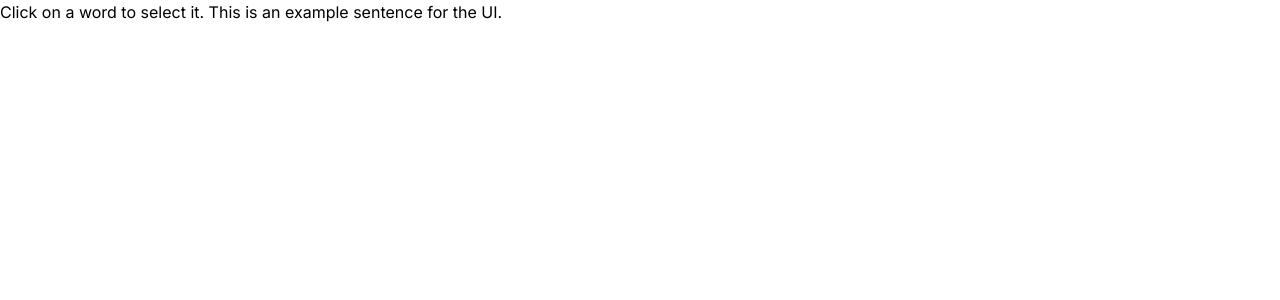
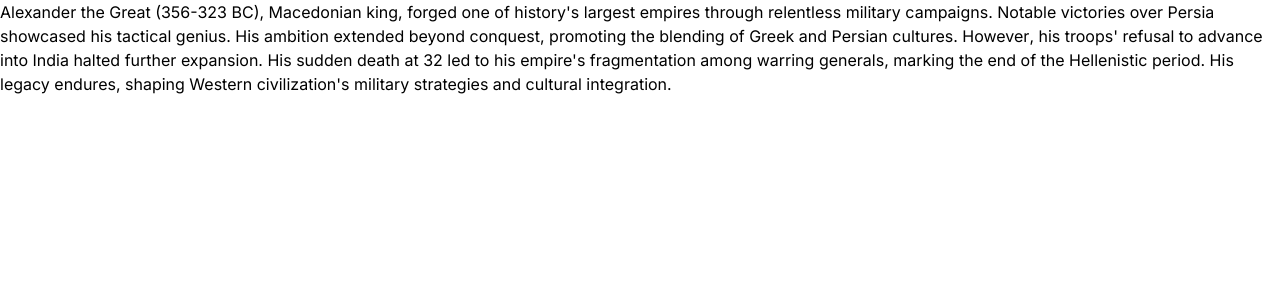
Before and after one commit to SerkanToraman/wordsHighlighting, a Next.js app: page /home in a window 1280 px wide. Shown: the top 300 px of the page. Built offline with nearby package versions, Linux system fonts and the light colour scheme.

Commit message:
Complete word selection and first stage of the redux

```diff
--- /dev/null
+++ b/src/app/flashcard/page.tsx
@@ -0,0 +1,17 @@
+"use client";
+import React from "react";
+import { useWordSelector } from "@/store/store";
+
+const Page: React.FC = () => {
+  const savedWords = useWordSelector((state) => state.wordReducer.savedWords);
+  return (
+    <div>
+      <h1>a</h1>
+      {savedWords.map((word, index) => (
+        <p key={index}>{word}</p>
+      ))}
+    </div>
+  );
+};
+
+export default Page;
--- a/src/app/globals.css
+++ b/src/app/globals.css
@@ -1,3 +1,8 @@
 @tailwind base;
 @tailwind components;
 @tailwind utilities;
+
+body {
+  width: 100%;
+  overflow-x: hidden;
+}
--- a/src/app/home/page.tsx
+++ b/src/app/home/page.tsx
@@ -1,64 +1,154 @@
 "use client";
-import React, { useRef, useState } from "react";
+import React, { useRef, useState, useEffect } from "react";
+import { useDispatch } from "react-redux";
+import { addWord } from "@/store/features/word-slice";
+import { useWordSelector } from "@/store/store";
 
 const Page: React.FC = () => {
-  const selectableText = useRef<HTMLParagraphElement>(null);
+  const dispatch = useDispatch();
+  const savedWords = useWordSelector((state) => state.wordReducer.savedWords);
   const [startPosition, setStartPosition] = useState<number | null>(null);
-  const [endPosition, setEndPosition] = useState<number | null>(null);
+  const [selectedPhrase, setSelectedPhrase] = useState<string>("");
+  const [selectedWords, setSelectedWords] = useState<number[]>([]);
+  const [showModal, setShowModal] = useState(false);
+  const [modalPosition, setModalPosition] = useState({ top: 0, left: 0 });
+  const modalRef = useRef<HTMLDivElement>(null);
 
-  const handleMouseUp = () => {
-    if (startPosition !== null && endPosition !== null) {
-      console.log("startPosition", startPosition);
-      console.log("endPosition", endPosition);
-      const fullText = selectableText.current?.innerText;
-      const words = sentence.split(" ");
-      const selectedPhrase =
-        startPosition < endPosition
-          ? words.slice(startPosition, endPosition + 1).join(" ")
-          : words.slice(endPosition, startPosition + 1).join(" ");
-      if (selectedPhrase) {
-        alert("Selected phrase: " + selectedPhrase);
-      }
-      setStartPosition(null);
-      setEndPosition(null);
-    }
+  const handleAddToFlashcards = (word: string) => {
+    dispatch(addWord(word));
   };
-  const handleMouseDown = (
-    e: React.MouseEvent<HTMLSpanElement, MouseEvent>,
-    word: string
-  ) => {
-    const words = sentence.split(" ");
-    const startPosition = words.indexOf(word);
-    if (startPosition !== -1) {
-      setStartPosition(startPosition);
+
+  const handlePageClick = (e: MouseEvent) => {
+    const target = e.target as HTMLElement;
+    if (
+      showModal &&
+      !(modalRef.current?.contains(target) || target.closest("span"))
+    ) {
+      setShowModal(false);
     }
   };
 
-  const handleMouseMove = (
+  useEffect(() => {
+    window.addEventListener("click", handlePageClick);
+    return () => {
+      window.removeEventListener("click", handlePageClick);
+    };
+  }, [showModal]);
+
+  const handleMouseUp = (
     e: React.MouseEvent<HTMLSpanElement, MouseEvent>,
-    word: string
+    cleanWord: string,
+    index: number
   ) => {
-    const words = sentence.split(" ");
-    const endPosition = words.indexOf(word);
-    if (endPosition !== -1) {
-      setEndPosition(endPosition);
+    if (startPosition !== null) {
+      const selected = Array.from(
+        { length: Math.abs(index - startPosition) + 1 },
+        (_, i) => Math.min(index, startPosition) + i
+      );
+      setSelectedWords(selected);
+      const selectedWordList = selected
+        .map((i) => sentence.split(" ")[i].replace(/[^\w\s'()-]$/, ""))
+        .join(" ");
+      console.log("Selected words:", selectedWordList);
+      setSelectedPhrase(selectedWordList);
     }
+    setTimeout(() => {
+      const firstSpan = document.querySelector(
+        `span:nth-child(${Math.min(startPosition as number, index) + 1})`
+      ) as HTMLElement;
+      const lastSpan = document.querySelector(
+        `span:nth-child(${Math.max(startPosition as number, index) + 1})`
+      ) as HTMLElement;
+
+      if (firstSpan && lastSpan) {
+        const firstSpanPosition = firstSpan.getBoundingClientRect();
+        const lastSpanPosition = lastSpan.getBoundingClientRect();
+
+        const top =
+          Math.min(firstSpanPosition.top, lastSpanPosition.top) +
+          window.scrollY +
+          30;
+
+        const left =
+          (firstSpanPosition.left + lastSpanPosition.right) / 2 +
+          window.scrollX -
+          80;
+
+        setShowModal(true);
+        setModalPosition({
+          top: top,
+          left: left,
+        });
+      }
+    }, 0);
+  };
+
+  useEffect(() => {
+    console.log(selectedWords);
+    console.log(showModal);
+  }, [selectedWords]);
+
+  const handleMouseDown = (
+    e: React.MouseEvent<HTMLSpanElement, MouseEvent>,
+    cleanWord: string,
+    index: number
+  ) => {
+    setStartPosition(index);
+    setSelectedWords([]);
   };
 
   const sentence =
-    "Click on a word to select it. This is an example sentence for the UI.";
+    "Alexander the Great (356-323 BC), Macedonian king, forged one of history's largest empires through relentless military campaigns. Notable victories over Persia showcased his tactical genius. His ambition extended beyond conquest, promoting the blending of Greek and Persian cultures. However, his troops' refusal to advance into India halted further expansion. His sudden death at 32 led to his empire's fragmentation among warring generals, marking the end of the Hellenistic period. His legacy endures, shaping Western civilization's military strategies and cultural integration.";
 
   return (
-    <div>
-      <p ref={selectableText} onMouseUp={handleMouseUp}>
-        {sentence.split(" ").map((word, index) => (
-          <span
-            key={index}
-            onMouseDown={(e) => handleMouseDown(e, word)}
-            onMouseMove={(e) => handleMouseMove(e, word)}
-          >
-            {word}&nbsp;
-          </span>
+    <div className="w-full flex flex-col">
+      <p>
+        {sentence.split(" ").map((word, index) => {
+          const cleanWord = word.replace(/[^\w\s'()-]/g, "");
+          const punctuation = word.replace(/[\w\s'()-]/g, "");
+
+          return (
+            <span key={index}>
+              <span
+                onMouseDown={(e) => handleMouseDown(e, cleanWord, index)}
+                onMouseUp={(e) => handleMouseUp(e, cleanWord, index)}
+                style={{
+                  display: "inline-block",
+                  backgroundColor: selectedWords.includes(index)
+                    ? "yellow"
+                    : "transparent",
+                }}
+              >
+                {cleanWord}
+              </span>
+              <span>{punctuation}</span>
+              <span>&nbsp;</span>
+            </span>
+          );
+        })}
+      </p>
+      {showModal && (
+        <div
+          ref={modalRef}
+          className="fixed z-10 overflow-y-auto top-0 w-full left-0"
+          style={{
+            position: "absolute",
+            top: modalPosition.top,
+            left: modalPosition.left,
+          }}
+        >
+          <div className="bg-emerald-500 w-40 p-4 shadow-lg">
+            {selectedPhrase}
+            <button onClick={() => handleAddToFlashcards(selectedPhrase)}>
+              Add to flashcards
+            </button>
+            <button onClick={() => setShowModal(false)}>Close</button>
+          </div>
+        </div>
+      )}
+      <p>
+        {savedWords.map((word, index) => (
+          <p key={index}>{word}</p>
         ))}
       </p>
     </div>
--- a/src/app/layout.tsx
+++ b/src/app/layout.tsx
@@ -1,5 +1,6 @@
 import type { Metadata } from 'next'
 import { Inter } from 'next/font/google'
+import { ReduxProvider } from '@/store/provider'
 import './globals.css'
 
 const inter = Inter({ subsets: ['latin'] })
@@ -12,11 +13,13 @@ export const metadata: Metadata = {
 export default function RootLayout({
   children,
 }: {
+
   children: React.ReactNode
 }) {
   return (
     <html lang="en">
-      <body className={inter.className}>{children}</body>
+      <body className={inter.className}>
+        <ReduxProvider>{children}</ReduxProvider></body>
     </html>
   )
 }
--- /dev/null
+++ b/src/app/login/page.tsx
@@ -0,0 +1,21 @@
+"use client";
+import React, { useRef, useState, useEffect } from "react";
+import LoginForm from "@/component/LoginForm";
+import { useSelector } from "react-redux";
+import { useAppSelector } from "@/store/store";
+
+const Page: React.FC = () => {
+  const userName = useAppSelector((state) => state.authReducer.value.username);
+  const toggle = useAppSelector((state) => state.authReducer.value.isModerator);
+
+
+  return (
+   <main className="">
+   <LoginForm/>
+   <h1>Username:{userName}</h1>
+   <h1>{toggle===false? "" :"Moderator"}</h1>
+   </main>
+  );
+};
+
+export default Page;
--- /dev/null
+++ b/src/component/LoginForm.tsx
@@ -0,0 +1,32 @@
+import React, { useState } from "react";
+import { logIn, logOut,toggleModerator } from "@/store/features/auth-slice";
+import { useDispatch } from "react-redux";
+import { AppDispatch } from "@/store/store";
+
+function LoginForm() {
+  const [userName, setUserName] = useState<string>("");
+  const dispatch = useDispatch<AppDispatch>();
+
+  const onClickLogIn = () => {
+    dispatch(logIn(userName));
+  };
+  const onClickToggle = () => {
+    dispatch(toggleModerator());
+  };
+  const onClickLogOut = () => {
+    dispatch(logOut());
+  };
+  return (
+    <div>
+      <input type="text" onChange={(e) => setUserName(e.target.value)}></input>
+      <br />
+      <button onClick={onClickLogIn}>Log in </button>
+      <br />
+      <button onClick={onClickLogOut}>Log out</button>
+      <br />
+      <button onClick={onClickToggle}>Toggle Moderator Status</button>
+    </div>
+  );
+}
+
+export default LoginForm;
--- /dev/null
+++ b/src/store/features/auth-slice.ts
@@ -0,0 +1,47 @@
+import {createSlice, PayloadAction} from'@reduxjs/toolkit';
+
+type InitialState={
+  value:AuthState;
+}
+
+type AuthState={
+  isAuth:boolean;
+  username:string;
+  uid:string;
+  isModerator:boolean;
+}
+
+const initialState = {
+  value:{
+    isAuth:false,
+    username:"",
+    uid:"",
+    isModerator:false,
+  } as AuthState
+} as InitialState
+
+export const auth = createSlice({
+  name :"auth",
+  initialState,
+  reducers:{
+    logOut :()=>{
+      return initialState;
+    },
+    logIn:(state,action:PayloadAction<string>)=>{
+      return{
+        value:{
+          isAuth:true,
+          username:action.payload,
+          uid:"12312",
+          isModerator:false,
+        }
+      }
+    },
+    toggleModerator:(state)=>{
+      state.value.isModerator = !state.value.isModerator;
+    },
+  }
+})
+
+export const {logOut,logIn,toggleModerator} = auth.actions;
+export default auth.reducer;
--- /dev/null
+++ b/src/store/features/word-slice.ts
@@ -0,0 +1,27 @@
+import { createSlice, PayloadAction } from "@reduxjs/toolkit";
+
+type InitialState = {
+  value: WordState;
+};
+
+type WordState = {
+  savedWords: string[];
+};
+
+const initialState: WordState = {
+  savedWords: [],
+};
+
+export const word = createSlice({
+  name: "word",
+  initialState,
+  reducers: {
+    addWord: (state, action: PayloadAction<string>) => {
+      state.savedWords.push(action.payload);
+    },
+  },
+});
+
+export const { addWord } = word.actions;
+
+export default word.reducer;
--- /dev/null
+++ b/src/store/provider.tsx
@@ -0,0 +1,9 @@
+"use client";
+
+import { Provider } from "react-redux";
+import { store } from "./store";
+import React from "react";
+
+export function ReduxProvider({ children }: { children: React.ReactNode }) {
+  return <Provider store={store}>{children}</Provider>;
+}
--- /dev/null
+++ b/src/store/store.ts
@@ -0,0 +1,19 @@
+import { configureStore } from '@reduxjs/toolkit'
+import authReducer from './features/auth-slice'
+import wordReducer from './features/word-slice'
+import { useSelector,TypedUseSelectorHook } from 'react-redux'
+
+
+export const store = configureStore({
+  reducer: {
+    authReducer,
+    wordReducer
+  },
+})
+
+// Infer the `RootState` and `AppDispatch` types from the store itself
+export type RootState = ReturnType<typeof store.getState>
+// Inferred type: {posts: PostsState, comments: CommentsState, users: UsersState}
+export type AppDispatch = typeof store.dispatch
+export const useAppSelector:TypedUseSelectorHook<RootState> = useSelector
+export const useWordSelector:TypedUseSelectorHook<RootState> = useSelector
```
Also changed, not shown: package.json (+7 -4 lines), 2 other files (tests, documents, lock files or other folders).
